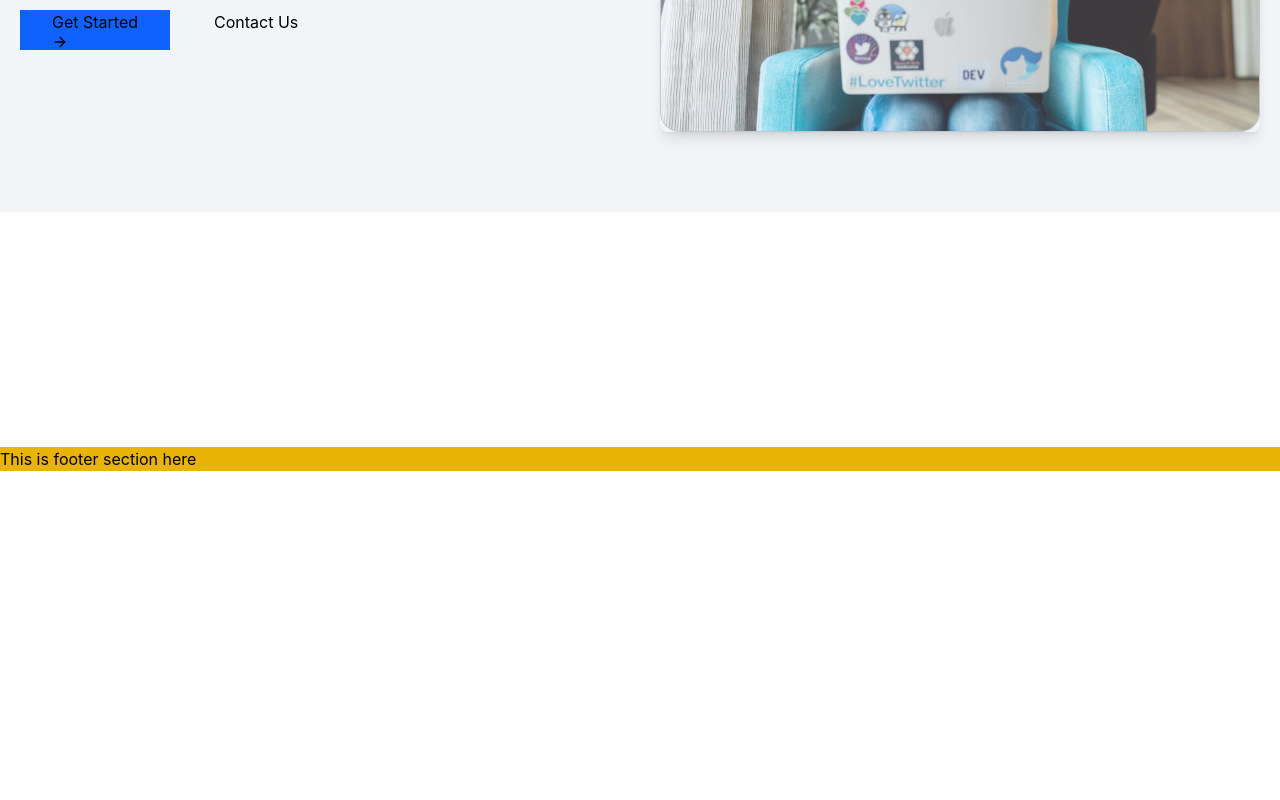
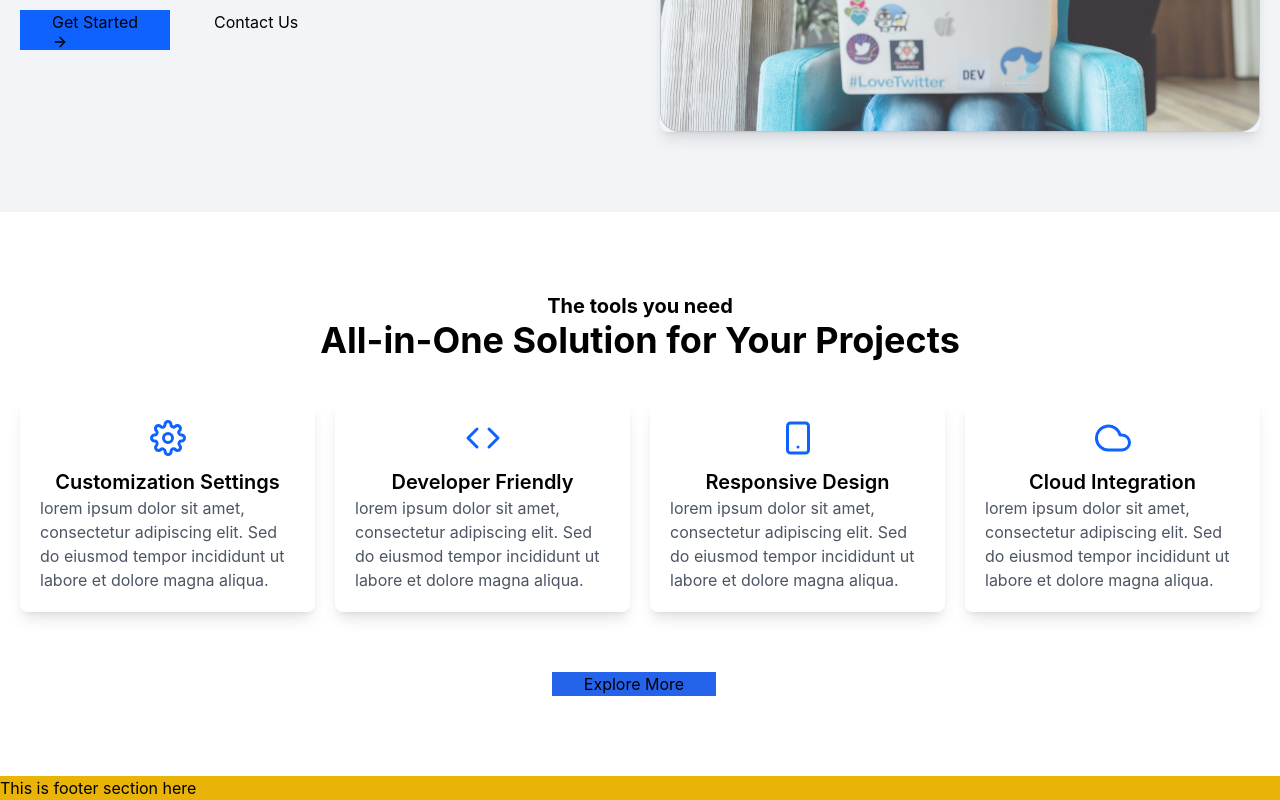
Before and after one commit to nazmul-polash/webCodeAgency, a React (Vite) app: page / in a window 1280 px wide. Shown: the part 650-1450 px from the top of the page. Before the commit the page ends 1121 px from the top, so only its background shows below. Built offline with nearby package versions, Linux system fonts and the light colour scheme.

Commit message:
Tool section end

```diff
--- a/src/components/Navbar.jsx
+++ b/src/components/Navbar.jsx
@@ -35,8 +35,8 @@ const Navbar = () => {
          </div>
 
          <div className="navbar-center hidden lg:flex">
-            <ul className="menu menu-horizontal px-1 font-bold">
-               <li><Link to="/" className="">Home</Link></li>
+            <ul className="menu menu-horizontal px-1 font-bold dark:text-black">
+               <li><Link to="/" >Home</Link></li>
                <li><Link to="/services">Services</Link></li>
                <li><Link to="/blogs">Blogs</Link></li>
                <li>
--- a/src/pages/home/Home.jsx
+++ b/src/pages/home/Home.jsx
@@ -1,11 +1,13 @@
 import React from "react";
 import Hero from "./Hero";
+import ToolsSection from "./ToolsSection";
 
 
 const Home = () => {
    return (
       <>
          <Hero />
+         <ToolsSection />
       </>
    )
 }
--- /dev/null
+++ b/src/pages/home/ToolsSection.jsx
@@ -0,0 +1,56 @@
+
+import { FiSettings, FiCode, FiSmartphone, FiCloud, FiArrowRight } from "react-icons/fi";
+
+const tools = [
+   {
+      icon: FiSettings,
+      title: "Customization Settings",
+      desc: "lorem ipsum dolor sit amet, consectetur adipiscing elit. Sed do eiusmod tempor incididunt ut labore et dolore magna aliqua.",
+   },
+   {
+      icon: FiCode,
+      title: "Developer Friendly",
+      desc: "lorem ipsum dolor sit amet, consectetur adipiscing elit. Sed do eiusmod tempor incididunt ut labore et dolore magna aliqua.",
+   },
+   {
+      icon: FiSmartphone,
+      title: "Responsive Design",
+      desc: "lorem ipsum dolor sit amet, consectetur adipiscing elit. Sed do eiusmod tempor incididunt ut labore et dolore magna aliqua.",
+   },
+   {
+      icon: FiCloud,
+      title: "Cloud Integration",
+      desc: "lorem ipsum dolor sit amet, consectetur adipiscing elit. Sed do eiusmod tempor incididunt ut labore et dolore magna aliqua.",
+   },
+]
+
+const ToolsSection = () => {
+   return (
+      <>
+         <section className="max-w-screen-2xl container mx-auto px-5 py-20">
+            <div className="text-center mb-10">
+               <h5 className="text-xl font-bold">The tools you need</h5>
+               <h1 className="text-4xl font-bold">All-in-One Solution for Your Projects</h1>
+            </div>
+            <div className="grid grid-cols-1 sm:grid-cols-2 lg:grid-cols-4 gap-5">
+               {
+                  tools.map((tool, index) => (
+                     <div key={index} className="flex flex-col items-center bg-white p-5 rounded-lg shadow-lg mb-5 hover:shadow-xl transition">
+                        <tool.icon className="text-4xl text-primary mb-3" />
+                        <h3 className="text-xl font-semibold">{tool.title}</h3>
+                        <p className="text-gray-600">{tool.desc}</p>
+                     </div>
+                  ))
+               }
+            </div>
+            <div className="text-center mt-10">
+               <button className='btn btn-primary bg-blue-600 hover:bg-blue-700 px-8 mr-3'>
+                  Explore More
+               </button>
+            </div>
+         </section>
+      </>
+   )
+}
+
+export default ToolsSection;
```
